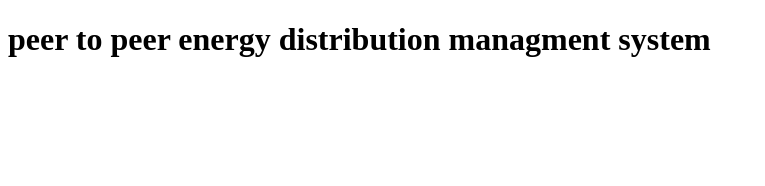
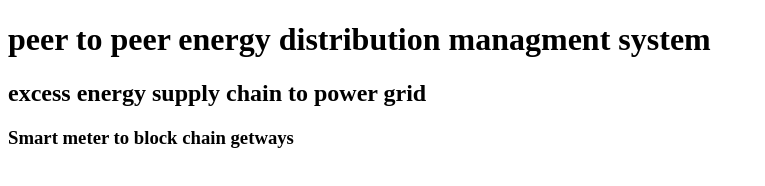
Before and after one commit to jerry-sunny/learngit, a plain HTML site: page index.html in a window 1280 px wide. Shown: the whole page, without its empty margins (0-765 px from the left). Drawn offline with Linux system fonts and the light colour scheme.

Commit message:
some modifications

```diff
--- a/index.html
+++ b/index.html
@@ -1,11 +1,19 @@
 <!DOCTYPE html>
-<html class="" lang="en"><head><meta http-equiv="Content-Type" content="text/html; charset=UTF-8">
+<html class="" lang="en">
+<head>
+    <meta http-equiv="Content-Type" content="text/html; charset=UTF-8">
 
-<meta name="viewport" content="width=device-width, initial-scale=1.0">
-<title>Welcome Energy managment team</title>
-<meta class="foundation-mq"></head>
+    <meta name="viewport" content="width=device-width, initial-scale=1.0">
+    <title>Welcome Energy managment team</title>
+    <meta class="foundation-mq">
+</head>
 <body>
-<h1> peer to peer energy distribution managment system
-</h1>
+    <div>
+        <h1>
+            peer to peer energy distribution managment system
+        </h1>
+        <h2>excess energy supply chain to power grid</h2>
+        <h3>Smart meter to block chain getways </h3>
+    </div>
 </body>
 </html>
```
